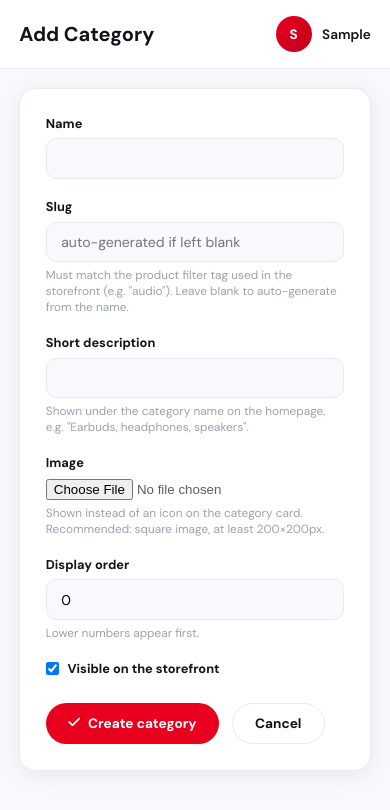
After one commit to edutrellisprivatelimited-dotcom/EduTrellis, a Django app: page /store/dashboard/categories/add/ in a window 390 px wide. The commit adds this page. Shown: the top 810 px of the page. Run offline with Django 5.2, Linux system fonts and the light colour scheme; the visitor is signed in with stand-in values (Sample User, id 1).

Commit message:
feat: make store categories dynamic with an image-based CRUD in the dashboard
Adds a Category model (name, slug, description, image, order, is_active)
backing the storefront's "Shop by Category" rail and shop filter tabs,
which were previously hardcoded FontAwesome icons in estore.html.

- New Category CRUD under /store/dashboard/categories/ (list, add, edit,
  delete) — uses an image upload instead of picking an icon symbol
- estore() now passes active categories to the template; the category
  rail and filter tabs render from the DB, falling back to a generic
  tag icon when a category has no image yet
- Seed migration preserves the existing six categories (audio,
  wearables, power, computing, smart, mobile) so the storefront looks
  unchanged until staff upload images
- Registered Category in Django admin as well

Co-Authored-By: Claude Sonnet 5 <noreply@anthropic.com>

```diff
--- a/myapp/forms.py
+++ b/myapp/forms.py
@@ -1,5 +1,8 @@
 from django import forms
 from django.contrib.auth.models import User
+from django.utils.text import slugify
+
+from myapp.models import Category
 
 
 class ContactLeadForm(forms.Form):
@@ -120,3 +123,31 @@ class StoreContactForm(forms.Form):
         if len(message) < 10:
             raise forms.ValidationError('Tell us a little more (10+ characters).')
         return message
+
+
+class CategoryForm(forms.ModelForm):
+    slug = forms.CharField(
+        max_length=80, required=False,
+        widget=forms.TextInput(attrs={'placeholder': 'auto-generated if left blank'}),
+    )
+
+    class Meta:
+        model = Category
+        fields = ['name', 'slug', 'description', 'image', 'order', 'is_active']
+
+    def clean_name(self):
+        name = self.cleaned_data['name'].strip()
+        if len(name) < 2:
+            raise forms.ValidationError('Category name must be at least 2 characters long.')
+        return name
+
+    def clean_slug(self):
+        slug = slugify(self.cleaned_data.get('slug') or self.cleaned_data.get('name', ''))
+        if not slug:
+            raise forms.ValidationError('Could not derive a slug — enter one manually.')
+        qs = Category.objects.filter(slug=slug)
+        if self.instance.pk:
+            qs = qs.exclude(pk=self.instance.pk)
+        if qs.exists():
+            raise forms.ValidationError('A category with this slug already exists.')
+        return slug
--- a/myapp/models.py
+++ b/myapp/models.py
@@ -38,6 +38,27 @@ class StoreProfile(models.Model):
         return f"{self.user.get_full_name() or self.user.username} ({self.phone})"
 
 
+class Category(models.Model):
+    """A storefront category shown on the homepage's 'Shop by Category' rail
+    and used as a filter tab on the shop grid. Replaces the old hardcoded
+    icon-based categories with an admin-managed list backed by an image."""
+    name        = models.CharField(max_length=80)
+    slug        = models.SlugField(max_length=80, unique=True, help_text="Used to match product filter tags, e.g. 'audio'.")
+    description = models.CharField(max_length=200, blank=True)
+    image       = models.ImageField(upload_to='categories/', blank=True, null=True)
+    order       = models.PositiveIntegerField(default=0)
+    is_active   = models.BooleanField(default=True)
+    created_at  = models.DateTimeField(auto_now_add=True)
+
+    class Meta:
+        ordering = ['order', 'name']
+        verbose_name = 'Store Category'
+        verbose_name_plural = 'Store Categories'
+
+    def __str__(self):
+        return self.name
+
+
 class Cart(models.Model):
     """A shopping cart tied to a logged-in store user or an anonymous session."""
     user        = models.ForeignKey(User, on_delete=models.CASCADE, null=True, blank=True, related_name='carts')
--- a/myapp/templates/dashboard/base.html
+++ b/myapp/templates/dashboard/base.html
@@ -75,6 +75,31 @@ tbody tr:hover{background:var(--bg-alt)}
 .empty-row{text-align:center;padding:3rem 1rem;color:#9aa3b0}
 .del-btn{border:none;background:none;color:#b6bcc6;cursor:pointer;font-size:.85rem;transition:color .2s}
 .del-btn:hover{color:var(--red)}
+.edit-btn{color:#9aa3b0;transition:color .2s}
+.edit-btn:hover{color:var(--red)}
+.row-actions{display:flex;align-items:center;gap:.9rem}
+
+.thumb{width:44px;height:44px;border-radius:10px;object-fit:cover;background:var(--bg-alt);border:1px solid var(--line)}
+.thumb-empty{width:44px;height:44px;border-radius:10px;background:var(--red-soft);color:var(--red);display:grid;place-items:center;font-size:1rem}
+
+.btn{display:inline-flex;align-items:center;gap:.5rem;border:none;border-radius:50px;padding:.7rem 1.4rem;font-family:'DM Sans',sans-serif;font-size:.85rem;font-weight:700;cursor:pointer;text-decoration:none}
+.btn-primary{background:var(--red);color:#fff}
+.btn-primary:hover{background:var(--red-dark)}
+.btn-ghost{background:#fff;border:1.5px solid var(--line);color:var(--head)}
+.btn-ghost:hover{border-color:var(--red);color:var(--red)}
+
+.form-card{background:#fff;border:1px solid var(--line);border-radius:var(--radius);box-shadow:var(--shadow-sm);padding:1.6rem;max-width:560px}
+.form-group{margin-bottom:1.2rem}
+.form-group label{display:block;font-size:.8rem;font-weight:700;color:var(--head);margin-bottom:.4rem}
+.form-group input[type=text],.form-group input[type=number],.form-group textarea{width:100%;border:1.5px solid var(--line);border-radius:10px;padding:.65rem .9rem;font-family:inherit;font-size:.88rem;background:var(--bg-alt)}
+.form-group input:focus,.form-group textarea:focus{outline:none;border-color:var(--red)}
+.form-group .help{font-size:.74rem;color:#9aa3b0;margin-top:.3rem}
+.form-group .errorlist{list-style:none;color:var(--red);font-size:.78rem;margin-top:.35rem;padding:0}
+.form-check{display:flex;align-items:center;gap:.55rem}
+.form-check label{margin:0}
+.form-actions{display:flex;gap:.8rem;margin-top:1.6rem}
+.current-thumb{display:flex;align-items:center;gap:.8rem;margin-bottom:.8rem}
+.current-thumb img{width:64px;height:64px;border-radius:12px;object-fit:cover;border:1px solid var(--line)}
 
 @media (max-width:900px){
   .dash-sidebar{position:fixed;left:0;top:0;bottom:0;transform:translateX(-100%);transition:.3s;z-index:100}
@@ -97,6 +122,7 @@ tbody tr:hover{background:var(--bg-alt)}
       <a href="{% url 'dashboard_home' %}" class="{% if active == 'home' %}active{% endif %}"><i class="fas fa-gauge"></i> Overview</a>
       <a href="{% url 'dashboard_signups' %}" class="{% if active == 'signups' %}active{% endif %}"><i class="fas fa-users"></i> Signups</a>
       <a href="{% url 'dashboard_contacts' %}" class="{% if active == 'contacts' %}active{% endif %}"><i class="fas fa-envelope-open-text"></i> Contact Leads</a>
+      <a href="{% url 'dashboard_categories' %}" class="{% if active == 'categories' %}active{% endif %}"><i class="fas fa-tags"></i> Categories</a>
     </nav>
     <div class="dash-sidebar-foot">
       <a href="{% url 'estore' %}"><i class="fas fa-arrow-left"></i> Back to store</a>
--- /dev/null
+++ b/myapp/templates/dashboard/category_form.html
@@ -0,0 +1,59 @@
+{% extends "dashboard/base.html" %}
+{% block title %}{% if category %}Edit Category{% else %}Add Category{% endif %}{% endblock %}
+{% block page_title %}{% if category %}Edit Category{% else %}Add Category{% endif %}{% endblock %}
+
+{% block content %}
+<form class="form-card" method="post" enctype="multipart/form-data">
+  {% csrf_token %}
+
+  <div class="form-group">
+    <label for="{{ form.name.id_for_label }}">Name</label>
+    {{ form.name }}
+    {{ form.name.errors }}
+  </div>
+
+  <div class="form-group">
+    <label for="{{ form.slug.id_for_label }}">Slug</label>
+    {{ form.slug }}
+    <div class="help">Must match the product filter tag used in the storefront (e.g. "audio"). Leave blank to auto-generate from the name.</div>
+    {{ form.slug.errors }}
+  </div>
+
+  <div class="form-group">
+    <label for="{{ form.description.id_for_label }}">Short description</label>
+    {{ form.description }}
+    <div class="help">Shown under the category name on the homepage, e.g. "Earbuds, headphones, speakers".</div>
+    {{ form.description.errors }}
+  </div>
+
+  <div class="form-group">
+    <label for="{{ form.image.id_for_label }}">Image</label>
+    {% if category and category.image %}
+      <div class="current-thumb">
+        <img src="{{ category.image.url }}" alt="{{ category.name }}">
+        <span class="help">Current image — upload a new one to replace it.</span>
+      </div>
+    {% endif %}
+    {{ form.image }}
+    <div class="help">Shown instead of an icon on the category card. Recommended: square image, at least 200×200px.</div>
+    {{ form.image.errors }}
+  </div>
+
+  <div class="form-group">
+    <label for="{{ form.order.id_for_label }}">Display order</label>
+    {{ form.order }}
+    <div class="help">Lower numbers appear first.</div>
+    {{ form.order.errors }}
+  </div>
+
+  <div class="form-group form-check">
+    {{ form.is_active }}
+    <label for="{{ form.is_active.id_for_label }}">Visible on the storefront</label>
+  </div>
+
+  <div class="form-actions">
+    <button type="submit" class="btn btn-primary"><i class="fas fa-check"></i> {% if category %}Save changes{% else %}Create category{% endif %}</button>
+    <a href="{% url 'dashboard_categories' %}" class="btn btn-ghost">Cancel</a>
+  </div>
+</form>
+{% endblock %}
--- a/myapp/urls.py
+++ b/myapp/urls.py
@@ -20,6 +20,10 @@ urlpatterns = [
     path('store/dashboard/signups/', views.dashboard_signups, name='dashboard_signups'),
     path('store/dashboard/contacts/', views.dashboard_contacts, name='dashboard_contacts'),
     path('store/dashboard/contacts/<int:pk>/delete/', views.dashboard_contact_delete, name='dashboard_contact_delete'),
+    path('store/dashboard/categories/', views.dashboard_categories, name='dashboard_categories'),
+    path('store/dashboard/categories/add/', views.dashboard_category_add, name='dashboard_category_add'),
+    path('store/dashboard/categories/<int:pk>/edit/', views.dashboard_category_edit, name='dashboard_category_edit'),
+    path('store/dashboard/categories/<int:pk>/delete/', views.dashboard_category_delete, name='dashboard_category_delete'),
     path('store/dashboard/logout/', views.dashboard_logout, name='dashboard_logout'),
 
     path('contact/', views.contact_lead, name='contact_lead'),
--- a/myapp/views.py
+++ b/myapp/views.py
@@ -11,9 +11,9 @@ from django.core.mail import send_mail, BadHeaderError
 from django.conf import settings
 from myapp.forms import (
     ContactLeadForm, StoreSignupForm, StoreLoginForm, StoreContactForm,
-    StoreProfileEditForm, StorePasswordChangeForm,
+    StoreProfileEditForm, StorePasswordChangeForm, CategoryForm,
 )
-from myapp.models import ContactLead, StoreProfile, Cart, CartItem
+from myapp.models import ContactLead, StoreProfile, Cart, CartItem, Category
 
 logger = logging.getLogger(__name__)
 
@@ -31,7 +31,11 @@ def estore(request):
     boot = {'user': None, 'cart': _cart_payload(cart)}
     if request.user.is_authenticated:
         boot['user'] = _user_payload(request.user)
-    return render(request, "estore.html", {"store_boot_json": json.dumps(boot)})
+    categories = Category.objects.filter(is_active=True)
+    return render(request, "estore.html", {
+        "store_boot_json": json.dumps(boot),
+        "categories": categories,
+    })
 
 
 def _user_payload(user):
@@ -500,6 +504,48 @@ def dashboard_contact_delete(request, pk):
     return redirect('dashboard_contacts')
 
 
+def dashboard_categories(request):
+    if not _dashboard_guard(request):
+        return redirect('estore')
+
+    q = request.GET.get('q', '').strip()
+    categories = Category.objects.all()
+    if q:
+        categories = categories.filter(Q(name__icontains=q) | Q(slug__icontains=q))
+    return render(request, 'dashboard/categories.html', {'active': 'categories', 'categories': categories, 'q': q})
+
+
+def dashboard_category_add(request):
+    if not _dashboard_guard(request):
+        return redirect('estore')
+
+    form = CategoryForm(request.POST or None, request.FILES or None)
+    if request.method == 'POST' and form.is_valid():
+        form.save()
+        return redirect('dashboard_categories')
+    return render(request, 'dashboard/category_form.html', {'active': 'categories', 'form': form, 'category': None})
+
+
+def dashboard_category_edit(request, pk):
+    if not _dashboard_guard(request):
+        return redirect('estore')
+
+    category = get_object_or_404(Category, pk=pk)
+    form = CategoryForm(request.POST or None, request.FILES or None, instance=category)
+    if request.method == 'POST' and form.is_valid():
+        form.save()
+        return redirect('dashboard_categories')
+    return render(request, 'dashboard/category_form.html', {'active': 'categories', 'form': form, 'category': category})
+
+
+def dashboard_category_delete(request, pk):
+    if not _dashboard_guard(request):
+        return redirect('estore')
+    if request.method == 'POST':
+        get_object_or_404(Category, pk=pk).delete()
+    return redirect('dashboard_categories')
+
+
 def dashboard_logout(request):
     logout(request)
     return redirect('estore')
```
Also changed, not shown: myapp/admin.py (+9 -1 lines), myapp/templates/dashboard/categories.html (added, +51 -0 lines), myapp/templates/estore.html (+17 -14 lines), myapp/migrations/0005_category.py (added), myapp/migrations/0006_seed_categories.py (added).
